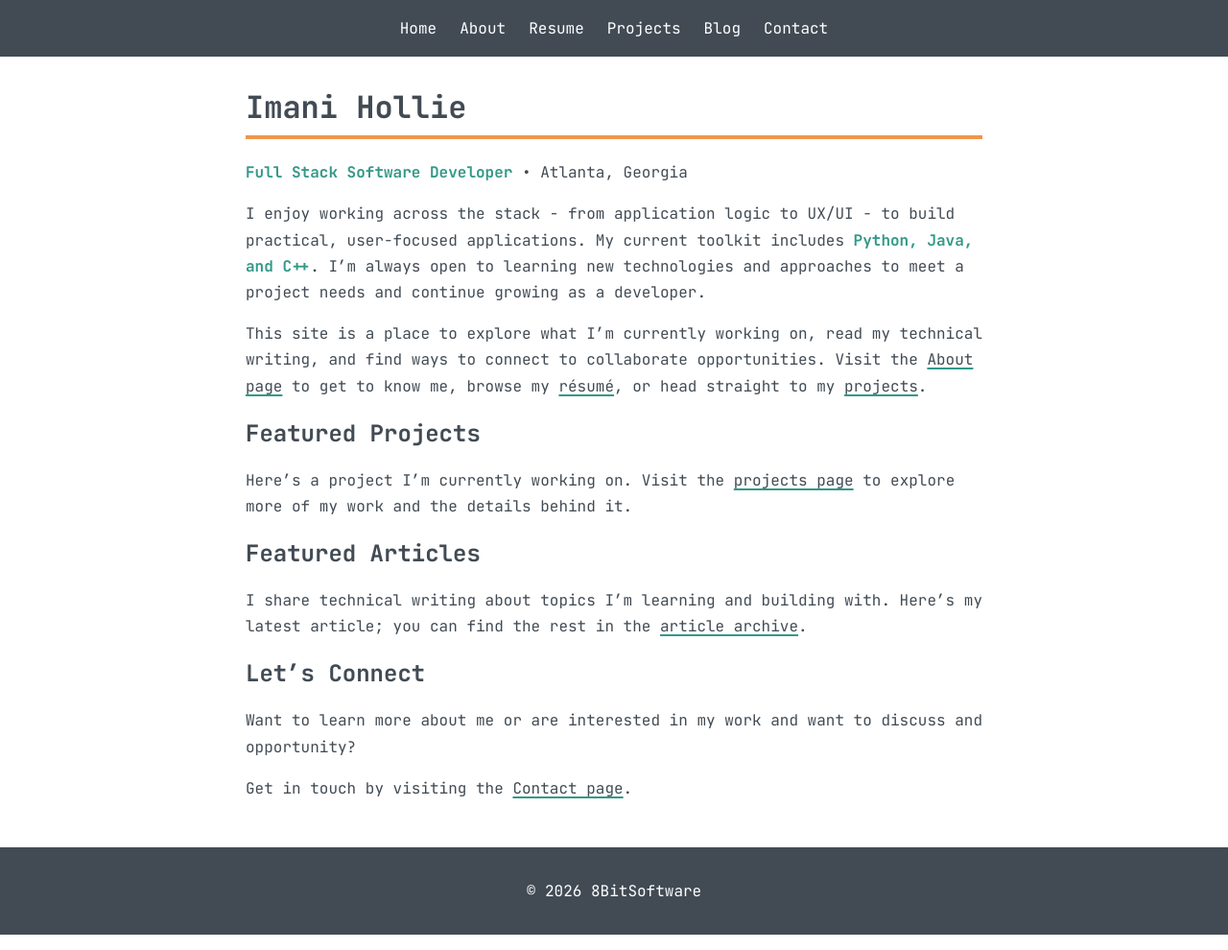
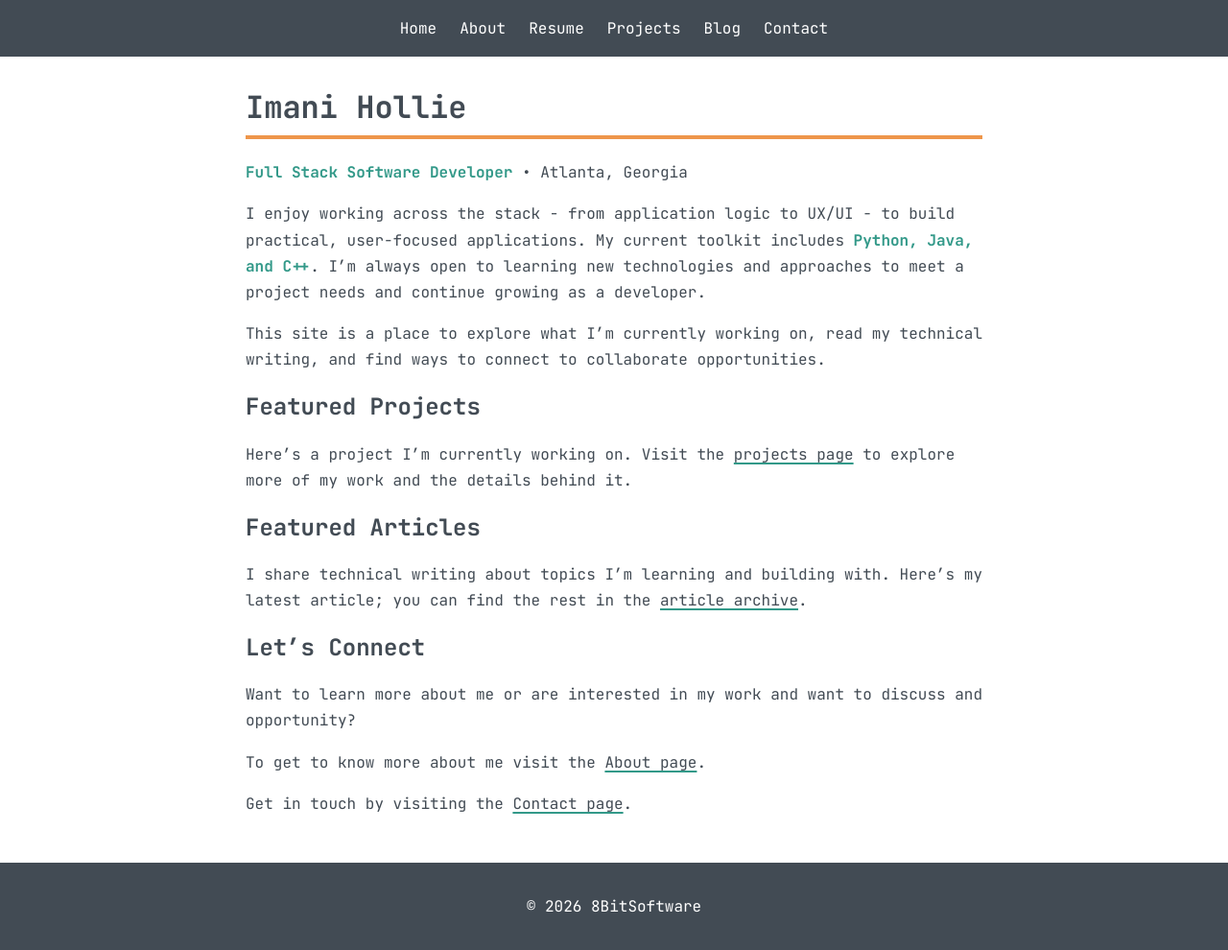
Before and after one commit to 8Bitsian/Resume, a Jekyll site: the page built from pages/index.md, in a window 1280 px wide. Shown: the whole page at 96% size. Built offline with Jekyll 4.4.1, drawn with Linux system fonts in a browser that asks for light colours.

Commit message:
Refine introduction and connect section in index.md
Removed redundant sentence about exploring the site and added a sentence inviting users to visit the About page.

```diff
--- a/pages/index.md
+++ b/pages/index.md
@@ -9,7 +9,7 @@ permalink: /
 
 I enjoy working across the stack - from application logic to UX/UI - to build practical, user-focused applications. My current toolkit includes **Python, Java, and C++**. I’m always open to learning new technologies and approaches to meet a project needs and continue growing as a developer.
 
-This site is a place to explore what I'm currently working on, read my technical writing, and find ways to connect to collaborate opportunities. Visit the [About page]({{ '/about/' | relative_url }}) to get to know me, browse my [résumé]({{ '/resume/' | relative_url }}), or head straight to my [projects]({{ '/projects/' | relative_url }}).
+This site is a place to explore what I'm currently working on, read my technical writing, and find ways to connect to collaborate opportunities.
 
 ## Featured Projects
 
@@ -26,4 +26,6 @@ I share technical writing about topics I’m learning and building with. Here’
 ## Let's Connect
 Want to learn more about me or are interested in my work and want to discuss and opportunity?
 
+To get to know more about me visit the [About page]({{ '/about/' | relative_url }}).
+
 Get in touch by visiting the [Contact page]({{ '/contact/' | relative_url }}).
```
